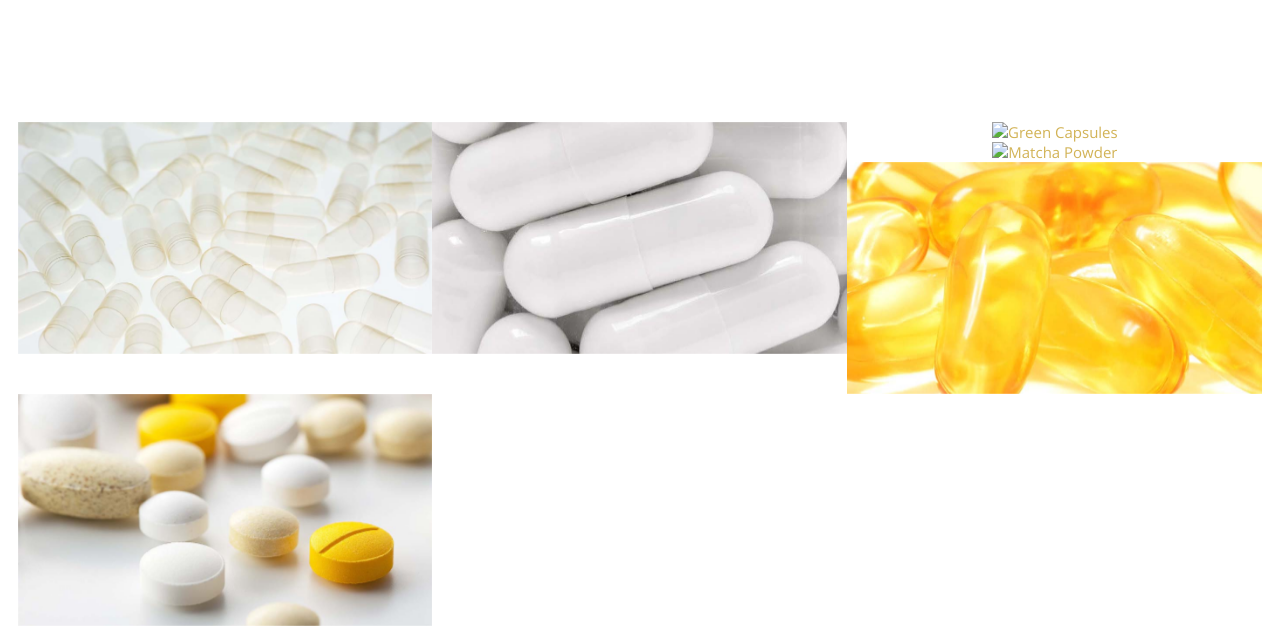
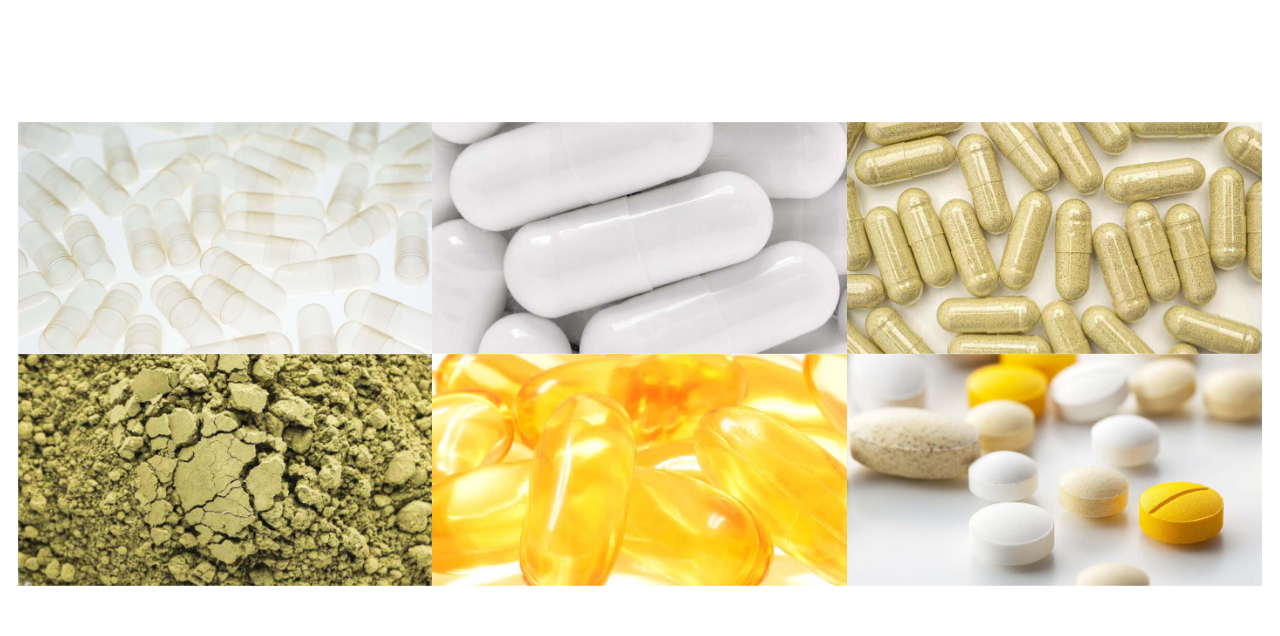
Before and after one commit to carltown20/usama, a plain HTML site: page index.html in a window 1280 px wide. Shown: the part 2520-3156 px from the top of the page. Drawn offline with nearby package versions, Linux system fonts and the light colour scheme.

Commit message:
edit index.html

```diff
--- a/index.html
+++ b/index.html
@@ -302,9 +302,9 @@
                 <a href="images/gallery-images/filled-jar.jpeg" data-featherlight="image" class="col-3 wow fadeIn"
                    data-wow-delay="0.2s"><img src="images/gallery-images/filled-jar.jpeg" alt="White Capsules"/></a>
                 <a href="images/gallery-images/full-capsule.jpg" data-featherlight="image" class="col-3 wow fadeIn"
-                   data-wow-delay="0.3s"><img src="images/gallery-images/full-capsule.jpeg" alt="Green Capsules"/></a>
+                   data-wow-delay="0.3s"><img src="images/gallery-images/full-capsule.jpg" alt="Green Capsules"/></a>
                 <a href="images/gallery-images/matcha-powder.jpg" data-featherlight="image" class="col-3 wow fadeIn"
-                   data-wow-delay="0.4s"><img src="images/gallery-images/matcha-powder.jpeg" alt="Matcha Powder"/></a>
+                   data-wow-delay="0.4s"><img src="images/gallery-images/matcha-powder.jpg" alt="Matcha Powder"/></a>
                 <a href="images/gallery-images/softgel-supplement.jpeg" data-featherlight="image" class="col-3 wow fadeIn"
                    data-wow-delay="0.5s"><img src="images/gallery-images/softgel-supplement.jpeg" alt="Softgel Supplement"/></a>
                 <a href="images/gallery-images/tablet-supplement.jpeg" data-featherlight="image" class="col-3 wow fadeIn"
```
Also changed, not shown: 5 other files.
